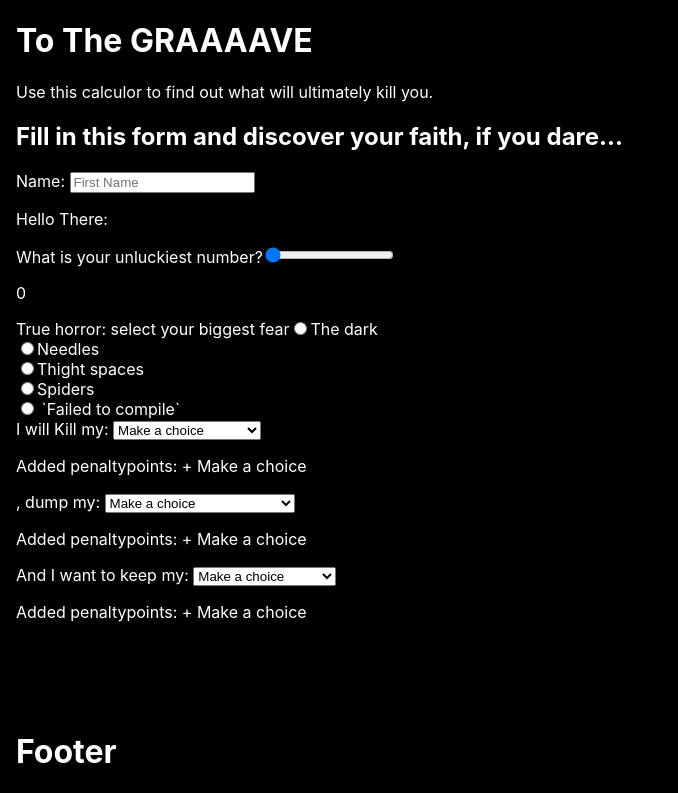
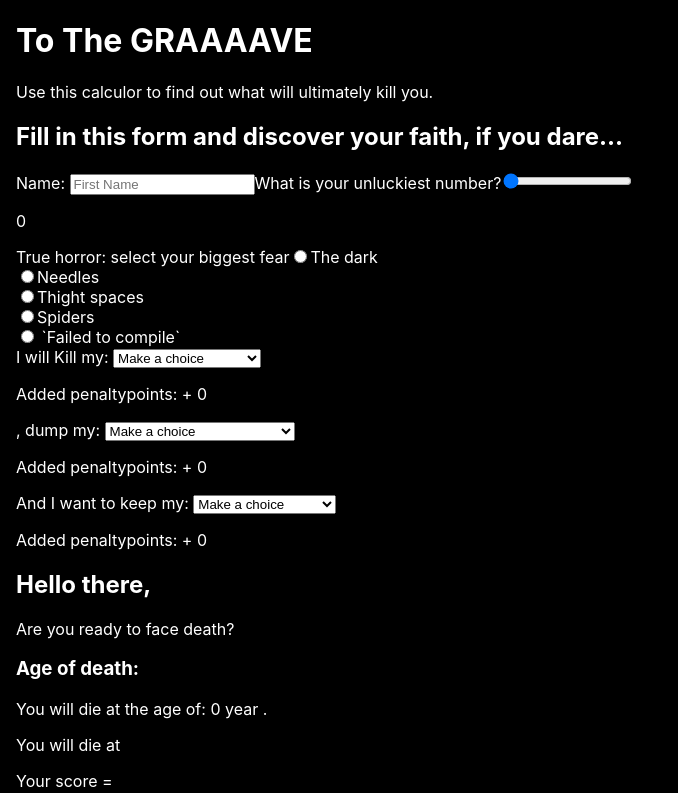
Before and after one commit to devinekask/dev4-2021-crazy-calculator-sarabluekens, a React (Create React App) app: page / in a window 1280 px wide. Shown: the top 793 px of the page, without its empty margins (0-678 px from the left). Built offline with nearby package versions, Linux system fonts and the light colour scheme.

Commit message:
variables and results added

```diff
--- a/src/App.js
+++ b/src/App.js
@@ -1,17 +1,15 @@
 import "./App.css";
 import Header from "./components/Header";
-import Form from "./components/Form";
-import Results from "./components/Results";
+import Calculator from "./components/Calculator";
+
 import Footer from "./components/Footer";
 import { useState } from "react";
 
 const App = () => {
-
   return (
     <>
       <Header/>
-      <Form/>
-      <Results/>
+        <Calculator/>
       <Footer/>
     </>
     );
--- /dev/null
+++ b/src/components/Calculator.jsx
@@ -0,0 +1,148 @@
+import React, { useState } from 'react';
+import Text from './Text';
+import Slider from './Slider';
+import Radio from './Radio';
+import Dropdown from './Dropdown';
+import SliderResult from './SliderResult';
+import DropdownResult from './DropdownResult';
+import RadioResult from './RadioResult';
+
+
+const Calculator = () => {
+    const [number, setNumber] = useState(0);
+    const [name, setName] = useState("");
+    const [killDropdown, setKillDropdown] = useState(0);
+    const [dumpDropdown, setDumpDropdown] = useState(0);
+    const [keepDropdown, setKeepDropdown] = useState(0);
+    const [radio, setRadio] = useState();
+    const locations = [ "park", "toilet", "bed", "sbg"];
+
+    const kill = [
+        {
+            points : 0,
+            description : "Make a choice"
+
+        },
+        {
+            points : 1,
+            description : "Six weeks old puppy"
+        },
+        {
+            points : 2,
+            description : "Baby Bambi"
+        },
+        {
+            points : 3,
+            description: "Three legged squirrel"
+        }
+    ]
+
+    const dump = [
+        {
+            points : 0,
+            description : "Make a choice"
+        },
+        {
+            points : 1,
+            description : "Two months old kitten"
+        },
+        {
+            points : 2,
+            description : "Foal you got as a birthay gift"
+        },
+        {
+            points : 3,
+            description: "Polka Dot Stingray"
+        }
+    ]
+
+    const keep = [
+        {
+            points : 0,
+            description : "Make a choice"
+        },
+        {
+            points : 1,
+            description : "Flesheating bacteria"
+        },
+        {
+            points : 2,
+            description : "Gut worms"
+        },
+        {
+            points : 3,
+            description: "Skin mites"
+        }
+    ]
+
+    const fear = [
+        {
+            label : "dark",
+            description : "The dark",
+            result : 1
+
+        },
+        {
+            label : "needles",
+            description : "Needles",
+            result : 2
+        },
+        {
+            label : "space",
+            description : "Thight spaces",
+            result : 3
+        },
+        {
+            label : "spiders",
+            description : "Spiders",
+            result : 4
+        },
+        {
+            label : "code",
+            description : " `Failed to compile`",
+            result : 5
+        }
+    ]
+
+    const age = (number%2)=== 0 ? number * 6/3.5239 : number * 8/5.231 + 28 ;
+
+    const points = parseInt(killDropdown) + parseInt(keepDropdown) + parseInt(dumpDropdown);
+    console.log(points);
+    const index = points;
+
+
+
+
+
+
+    return (
+        <>
+            <section className = "form">
+                <h2>Fill in this form and discover your faith, if you dare...</h2>
+                <form>
+                    < Text value={name} onNameChange={(value => setName(value))}/>
+                    < Slider value={number} onNumberChange={(value) => setNumber(value)}  />
+                    <Radio list={fear} value={radio} onRadioChange={(value) => setRadio(value)}/>
+                    < Dropdown type="kill" label="I will Kill my:" list={kill} value={killDropdown} onDropdownChange={(value) => setKillDropdown(value)} />
+                    <p>Added penaltypoints: + {killDropdown}</p>
+                    < Dropdown type="dump" label=", dump my:" list={dump} value={dumpDropdown} onDropdownChange={(value) => setDumpDropdown(value)} />
+                    <p>Added penaltypoints: + {dumpDropdown}</p>
+                    < Dropdown type="keep" label="And I want to keep my:" list={keep} value={keepDropdown} onDropdownChange={(value) => setKeepDropdown(value)} />
+                    <p>Added penaltypoints: + {keepDropdown}</p>
+                </form>
+            </section>
+
+            <section className = "form">
+                <h2> Hello there, {name} </h2>
+                <p>Are you ready to face <span>death?</span></p>
+
+                <SliderResult title="Age of death: " age={age}/>
+                <RadioResult result={radio} />
+                <DropdownResult  />
+                <p> {locations[index]}</p>
+            </section>
+        </>
+    );
+};
+
+export default Calculator;
--- a/src/components/DropdownResult.jsx
+++ b/src/components/DropdownResult.jsx
@@ -1,8 +1,11 @@
 import React from 'react';
 
-const DropdownResult = () => {
+const DropdownResult = ({points, location}) => {
     return (
-        <p>test</p>
+        <>
+        <p>Your score = {points}</p>
+        <p>You die at {location}</p>
+        </>
     );
 }
 
--- a/src/components/Form.jsx
+++ /dev/null
@@ -1,118 +0,0 @@
-import React, { useState } from 'react';
-import Text from './Text';
-import Slider from './Slider';
-import Radio from './Radio';
-import Dropdown from './Dropdown';
-import { reactComponent as Kitten } from '../assets/img/kitten.png';
-
-
-const Form = () => {
-    const [number, setNumber] = useState(0);
-    const [name, setName] = useState("");
-    const [killDropdown, setKillDropdown] = useState("Make a choice");
-    const [dumpDropdown, setDumpDropdown] = useState("Make a choice");
-    const [keepDropdown, setKeepDropdown] = useState("Make a choice");
-    const [radio, setRadio] = useState();
-
-    const kill = [
-        {
-            points : 0,
-            description : "Make a choice"
-
-        },
-        {
-            points : 1,
-            description : "Six weeks old puppy"
-        },
-        {
-            points : 2,
-            description : "Baby Bambi"
-        },
-        {
-            points : 3,
-            description: "Three legged squirrel"
-        }
-    ]
-
-    const dump = [
-        {
-            points : 0,
-            description : "Make a choice"
-        },
-        {
-            points : 1,
-            description : "Two months old kitten"
-        },
-        {
-            points : 2,
-            description : "Foal you got as a birthay gift"
-        },
-        {
-            points : 3,
-            description: "Polka Dot Stingray"
-        }
-    ]
-
-    const keep = [
-        {
-            points : 0,
-            description : "Make a choice"
-        },
-        {
-            points : 1,
-            description : "Flesheating bacteria"
-        },
-        {
-            points : 2,
-            description : "Gut worms"
-        },
-        {
-            points : 3,
-            description: "Skin mites"
-        }
-    ]
-
-    const fear = [
-        {
-            label : "dark",
-            description : "The dark"
-
-        },
-        {
-            label : "needles",
-            description : "Needles"
-        },
-        {
-            label : "space",
-            description : "Thight spaces"
-        },
-        {
-            label : "spiders",
-            description : "Spiders"
-        },
-        {
-            label : "code",
-            description : " `Failed to compile`"
-        }
-    ]
-    return (
-        <section className = "form">
-           <h2>Fill in this form and discover your faith, if you dare...</h2>
-            <form>
-
-                < Text value={name} onNameChange={(value => setName(value))}/>
-                <p>Hello There: {name}</p>
-                < Slider value={number} onNumberChange={(value) => setNumber(value)}  />
-                <Radio list={fear} value={radio} onDropdownChange={(value) => setRadio(value)}/>
-                < Dropdown type="kill" label="I will Kill my:" list={kill} value={killDropdown} onDropdownChange={(value) => setKillDropdown(value)} />
-                <p>Added penaltypoints: + {killDropdown}</p>
-                < Dropdown type="dump" label=", dump my:" list={dump} value={dumpDropdown} onDropdownChange={(value) => setDumpDropdown(value)} />
-                <p>Added penaltypoints: + {dumpDropdown}</p>
-                < Dropdown type="keep" label="And I want to keep my:" list={keep} value={keepDropdown} onDropdownChange={(value) => setKeepDropdown(value)} />
-                <p>Added penaltypoints: + {keepDropdown}</p>
-            </form>
-        </section>
-    );
-};
-
-export default Form;
--- a/src/components/Radio.jsx
+++ b/src/components/Radio.jsx
@@ -1,12 +1,12 @@
 import React from 'react';
 import RadioOption from './RadioOption';
 
-const Radio = ({list}) => {
+const Radio = ({list, value, onRadioChange}) => {
     return (
         <>
         <label htmlFor="fear"> True horror: select your biggest fear</label>
            {list.map(item =>
-                <RadioOption label={item.label} description={item.description}/>
+                <RadioOption key={item.label} label={item.label} description={item.description} value={value} onRadioChange={onRadioChange}/>
             )}
         </>
     );
--- a/src/components/RadioOption.jsx
+++ b/src/components/RadioOption.jsx
@@ -1,9 +1,9 @@
 import React from 'react';
 
-const RadioOption = ({value, description}) => {
+const RadioOption = ({value, description, onRadioChange}) => {
     return (
         <>
-            <input type="radio" id={value} name="fear" value={value}/>
+            <input type="radio" id={value} name="fear" value={description} onChange={(e) => onRadioChange(e.target.value) }/>
             <label htmlFor={value}>{description}</label><br/>
         </>
     );
--- a/src/components/RadioResult.jsx
+++ b/src/components/RadioResult.jsx
@@ -1,8 +1,11 @@
 import React from 'react';
 
-const RadioResult = () => {
+const RadioResult = ({result}) => {
     return (
-        <p>test</p>
+        <>
+            <p>You will die at {result}</p>
+
+        </>
     );
 }
 
--- a/src/components/Results.jsx
+++ /dev/null
@@ -1,12 +0,0 @@
-import React from 'react';
-
-const Results = () => {
-    return (
-        <section className = "results">
-            <h1 className="results__title"> Resultaten:</h1>
-            <p className="results__title--Sub"> The demon is still deciding how to kill you.</p>
-        </section>
-    );
-};
-
-export default Results;
--- a/src/components/Slider.jsx
+++ b/src/components/Slider.jsx
@@ -4,7 +4,7 @@ const Slider = ({ value, onNumberChange}) => {
     return (
         <>
             <label htmlFor="number">What is your unluckiest number?</label>
-            <input type="range" min="0" max="999" value={value} onChange={(e) => onNumberChange(e.target.value) } />
+            <input type="range" min="0" max="99" value={value} onChange={(e) => onNumberChange(e.target.value) } />
             <p>{value}</p>
         </>
 
--- a/src/components/SliderResult.jsx
+++ b/src/components/SliderResult.jsx
@@ -1,8 +1,11 @@
 import React from 'react';
 
-const SliderResult = () => {
+const SliderResult = ({age, title}) => {
     return (
-        <p>test</p>
+        <>
+            <h3>{title}</h3>
+            <p>You will die at the age of: {age} {age < 2 ? "year" : "years"} {age === 66 && '😈 sneakyyyy'}. </p>
+        </>
     );
 }
 
```
